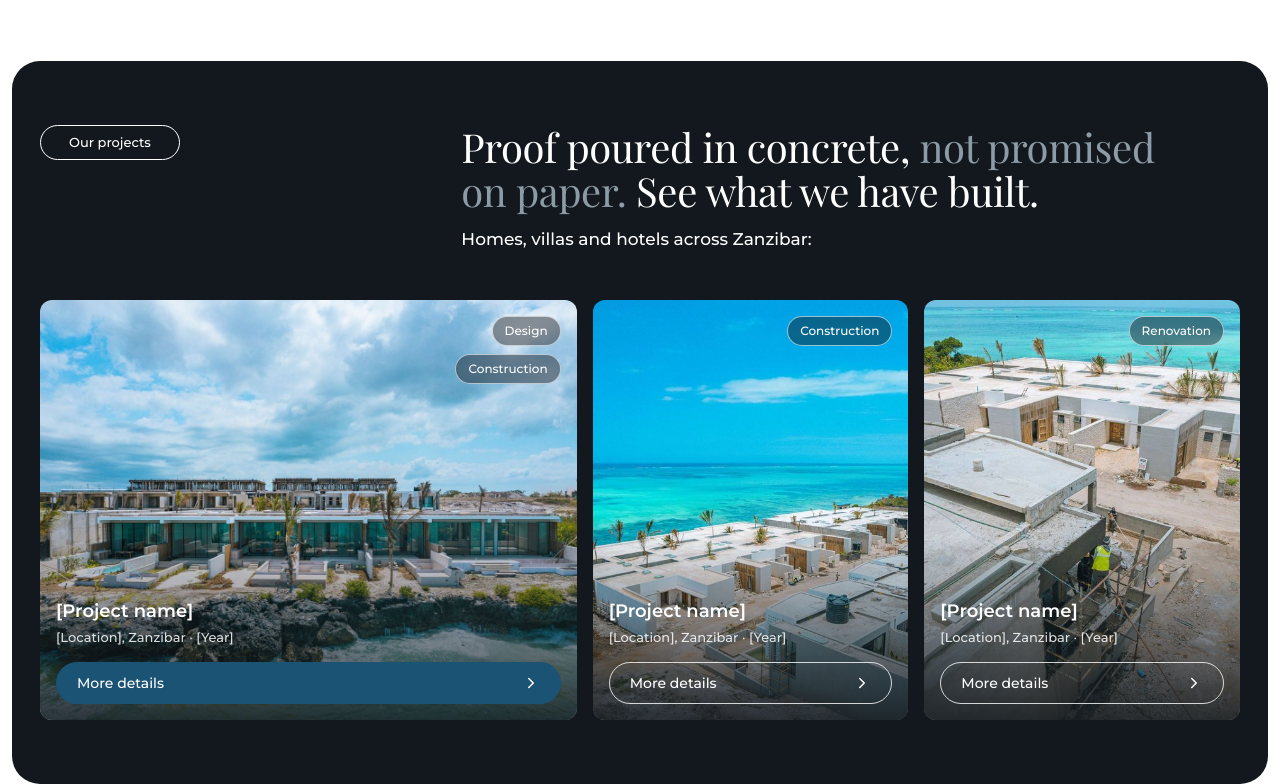
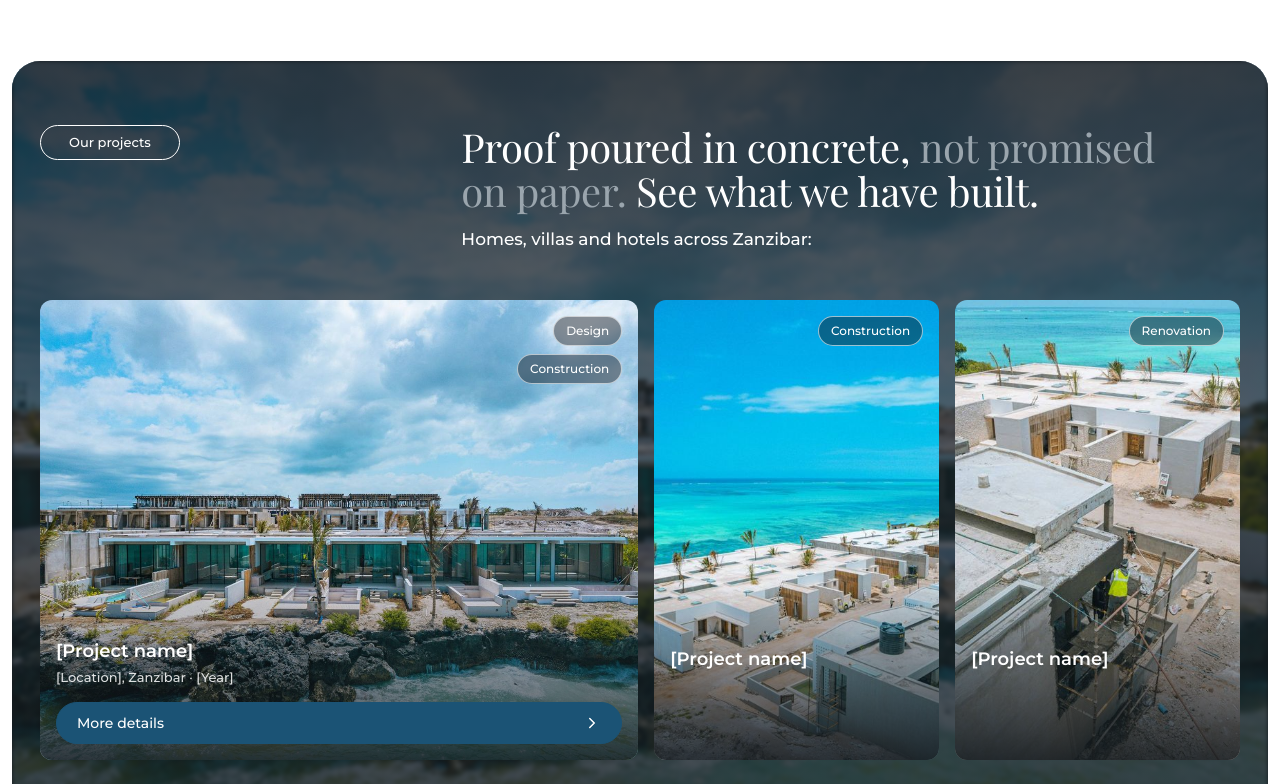
Before and after one commit to sankeymwakingwe/TheTaleHaus, a plain HTML site: page archfams/index.html in a window 1280 px wide. Shown: the part 1381-2165 px from the top of the page. Drawn offline with nearby package versions, Linux system fonts and the light colour scheme; a web font is replaced by a local one.

Commit message:
ArchFams: projects open where the cursor is, cover fills the panel
Hovering only affects the card under the cursor: that card widens (the
others narrow) and shows its place and More details, and its cover
photo crossfades in behind the whole Charcoal panel. The last card
picked stays open; keyboard focus works the same way. On phones the
cards stack with all details shown. Upload zip rebuilt.

Co-Authored-By: Claude Opus 5.5 <noreply@anthropic.com>
Claude-Session: https://claude.ai/code/session_01QyFDn1ibGGhZQkqv3ddCpt

```diff
--- a/archfams/assets/css/archfams.css
+++ b/archfams/assets/css/archfams.css
@@ -227,7 +227,7 @@ ul, ol { margin: 0; padding: 0; list-style: none; }
   display: grid; grid-template-columns: 56% 44%; height: clamp(220px, 24vw, 300px);
   border-radius: var(--radius-md); overflow: hidden; margin-bottom: var(--space-3);
 }
-.split-photo img, .project-photo img { width: 100%; height: 100%; object-fit: cover; }
+.split-photo img, .project-photo img { width: 100%; height: 100%; object-fit: cover; display: block; }
 .split-photo {
   display: grid; place-items: center; overflow: hidden;
   background:
@@ -249,39 +249,68 @@ ul, ol { margin: 0; padding: 0; list-style: none; }
 #services { margin-top: var(--space-3); }
 
 /* Projects (Charcoal panel) */
-.projects { background: #12181d; color: #fff; border-radius: var(--radius-lg); margin: 0 var(--space-3); }
-.projects .two-tone { color: #8d9ba6; }
+.projects { position: relative; overflow: hidden; isolation: isolate; background: #12181d; color: #fff; border-radius: var(--radius-lg); margin: 0 var(--space-3); }
+.projects > .wrap { position: relative; z-index: 1; }
+.projects .two-tone { color: #9aa5ad; }
 .projects .two-tone b { color: #fff; }
-.project-grid { display: grid; grid-template-columns: 1.7fr 1fr 1fr; gap: var(--space-4); }
+
+/* Cover of the active project behind the whole panel, crossfading */
+.projects-bg { position: absolute; inset: 0; z-index: 0; }
+.projects-bg img {
+  position: absolute; inset: 0; width: 100%; height: 100%; object-fit: cover;
+  opacity: 0; transform: scale(1.08); filter: blur(2px) saturate(1.05);
+  transition: opacity .9s ease, transform 1.6s var(--ease-out, ease);
+}
+.projects-bg img.is-active { opacity: 1; transform: scale(1); }
+.projects-bg::after {
+  content: ""; position: absolute; inset: 0;
+  background: linear-gradient(180deg, rgba(18, 24, 29, .82) 0%, rgba(18, 24, 29, .62) 45%, rgba(18, 24, 29, .78) 100%);
+}
+
+/* Cards: the active one is wide, the others narrow; hovering moves the width */
+.project-grid { display: flex; gap: var(--space-4); height: 460px; }
 .project {
-  position: relative; display: flex; flex-direction: column; justify-content: flex-end;
-  min-height: 420px; border-radius: var(--radius-md); overflow: hidden; color: #fff; text-decoration: none;
+  position: relative; flex: 1 1 0; min-width: 0; display: flex; flex-direction: column; justify-content: flex-end;
+  border-radius: var(--radius-md); overflow: hidden; color: #fff; text-decoration: none;
+  transition: flex-grow .8s var(--ease-out, ease);
 }
-.project-photo { position: absolute; inset: 0; transition: transform .4s ease; }
-.project:hover .project-photo { transform: scale(1.04); }
+.project.is-active { flex-grow: 2.1; }
+.project-photo { position: absolute; inset: 0; transition: transform .9s var(--ease-out, ease); }
+.project.is-active .project-photo { transform: scale(1.04); }
 .ph {
   background:
     linear-gradient(rgba(255, 255, 255, .06) 1px, transparent 1px) 0 0 / 32px 32px,
     linear-gradient(90deg, rgba(255, 255, 255, .06) 1px, transparent 1px) 0 0 / 32px 32px,
     #2f6c89;
-  display: grid; place-items: center;
 }
-.ph span { font: 600 12px/1 var(--sans); letter-spacing: .2em; text-transform: uppercase; opacity: .7; }
 .project .tags { position: absolute; top: var(--space-4); right: var(--space-4); display: grid; justify-items: end; gap: var(--space-2); }
-.tags li { font: 500 12px/1 var(--sans); padding: 8px 12px; border-radius: var(--radius-pill); background: rgba(18, 24, 29, .45); border: 1px solid rgba(255, 255, 255, .6); backdrop-filter: blur(6px); }
-.project-meta { position: relative; padding: var(--space-4); display: grid; gap: var(--space-1); background: linear-gradient(0deg, rgba(18, 24, 29, .85), rgba(18, 24, 29, 0)); padding-top: var(--space-8); }
-.project-meta .heading { font-size: 18px; font-weight: 600; }
-.project-meta .caption { color: rgba(255, 255, 255, .85); }
+.tags li { font: 500 12px/1 var(--sans); padding: 8px 12px; border-radius: var(--radius-pill); background: rgba(18, 24, 29, .45); border: 1px solid rgba(255, 255, 255, .6); backdrop-filter: blur(6px); white-space: nowrap; }
+.project-meta { position: relative; padding: var(--space-8) var(--space-4) var(--space-4); display: grid; gap: var(--space-1); background: linear-gradient(0deg, rgba(18, 24, 29, .85), rgba(18, 24, 29, 0)); }
+.project-meta .heading { font-size: 18px; font-weight: 600; white-space: nowrap; overflow: hidden; text-overflow: ellipsis; }
+.project-meta .caption { color: rgba(255, 255, 255, .85); white-space: nowrap; overflow: hidden; text-overflow: ellipsis; }
 .more {
   margin-top: var(--space-3); display: flex; align-items: center; justify-content: space-between;
   border: 1px solid rgba(255, 255, 255, .8); border-radius: var(--radius-pill); padding: 11px 20px;
-  font: 500 14px/1 var(--sans);
+  font: 500 14px/1 var(--sans); white-space: nowrap;
 }
-.more svg { width: 18px; height: 18px; }
-.more-filled { background: #1b5375; border-color: #1b5375; }
-.project:hover .more { background: #fff; border-color: #fff; color: #12181d; }
-@media (max-width: 980px) { .project-grid { grid-template-columns: 1fr 1fr; } .project-wide { grid-column: 1 / -1; } }
-@media (max-width: 640px) { .projects { margin: 0 var(--space-2); } .project-grid { grid-template-columns: 1fr; } .project { min-height: 360px; } }
+.more svg { width: 18px; height: 18px; flex: none; transition: transform .3s var(--ease-out, ease); }
+.project.is-active .more { background: #1b5375; border-color: #1b5375; }
+.project.is-active .more:hover { background: #fff; border-color: #fff; color: #12181d; }
+.project.is-active .more:hover svg { transform: translateX(4px); }
+
+/* Narrow cards keep only the name; details appear on the wide one */
+.project .caption, .project .more { transition: opacity .4s ease, transform .5s var(--ease-out, ease), background-color .2s ease, color .2s ease; }
+.project:not(.is-active) .caption, .project:not(.is-active) .more { opacity: 0; transform: translateY(12px); }
+.project:not(.is-active) .more { pointer-events: none; }
+.project:not(.is-active) .project-meta { gap: 0; }
+.project.is-active .caption, .project.is-active .more { transition-delay: .25s; }
+
+@media (max-width: 760px) {
+  .projects { margin: 0 var(--space-2); }
+  .project-grid { flex-direction: column; height: auto; }
+  .project, .project.is-active { flex: none; height: 340px; }
+  .project:not(.is-active) .caption, .project:not(.is-active) .more { opacity: 1; transform: none; pointer-events: auto; }
+}
 
 /* About */
 .audiences { display: grid; grid-template-columns: repeat(3, 1fr); gap: var(--space-6); }
@@ -388,21 +417,6 @@ ul, ol { margin: 0; padding: 0; list-style: none; }
 
 /* Project cards on desktop: the others dim, the photo darkens and the details slide up. */
 @media (hover: hover) and (pointer: fine) {
-  .project { transition: opacity .4s ease; }
-  .project-grid:hover .project:not(:hover) { opacity: .55; }
-  .project-photo::after { content: ""; position: absolute; inset: 0; background: rgba(18, 24, 29, .45); opacity: 0; transition: opacity .4s ease; }
-  .project:hover .project-photo::after { opacity: 1; }
-  .project-photo { transition: transform .9s var(--ease-out); }
-  .project:hover .project-photo { transform: scale(1.06); }
-  .project-meta .heading { transition: transform .5s var(--ease-out); transform: translateY(48px); }
-  .project-meta .caption { transition: transform .5s var(--ease-out), opacity .4s ease; transform: translateY(48px); }
-  .project .more { opacity: 0; transform: translateY(24px); transition: opacity .4s ease, transform .5s var(--ease-out), background-color .2s ease, color .2s ease; }
-  .project:hover .heading, .project:hover .caption, .project:focus-visible .heading, .project:focus-visible .caption { transform: none; }
-  .project:hover .more, .project:focus-visible .more { opacity: 1; transform: none; transition-delay: .05s; }
-  .project .more svg { transition: transform .3s var(--ease-out); }
-  .project .more:hover svg { transform: translateX(4px); }
-  .project .tags li { transition: transform .5s var(--ease-out); }
-  .project:hover .tags li { transform: translateY(-2px); }
   .project[data-cursor] { cursor: none; }
 
   /* Cursor follower */
--- a/archfams/assets/js/archfams.js
+++ b/archfams/assets/js/archfams.js
@@ -93,6 +93,24 @@
     marquee.classList.add("running");
   }
 
+  // Projects: the card under the cursor (or keyboard focus) widens, and its
+  // cover fills the panel behind. The last one picked stays open.
+  const grid = document.querySelector("[data-projects]");
+  if (grid) {
+    const cards = [...grid.querySelectorAll(".project")];
+    const covers = [...document.querySelectorAll(".projects-bg img")];
+    const pick = (i) => {
+      cards.forEach((c, k) => c.classList.toggle("is-active", k === i));
+      covers.forEach((c, k) => c.classList.toggle("is-active", k === i));
+    };
+    cards.forEach((card, i) => {
+      card.addEventListener("pointerenter", (e) => { if (e.pointerType === "mouse") pick(i); });
+      card.addEventListener("focus", () => pick(i));
+    });
+    // Load every cover up front so the crossfade never waits on the network.
+    covers.forEach((img) => { img.loading = "eager"; });
+  }
+
   document.querySelectorAll("[data-year]").forEach((el) => { el.textContent = new Date().getFullYear(); });
 
   // Enquiry form: sends to api/contact.php; if that can't be reached (for
--- a/archfams/index.html
+++ b/archfams/index.html
@@ -128,6 +128,12 @@
 
   <!-- Projects (ADEMI format): Charcoal panel, label left, two-tone headline right -->
   <section class="section projects" id="projects">
+    <!-- The hovered project's cover fills the panel behind everything -->
+    <div class="projects-bg" aria-hidden="true">
+      <img class="is-active" src="images/projects/project-1.jpg" alt="" loading="lazy">
+      <img src="images/projects/project-2.jpg" alt="" loading="lazy">
+      <img src="images/projects/project-3.jpg" alt="" loading="lazy">
+    </div>
     <div class="wrap">
       <div class="split-head" data-reveal>
         <p class="pill-label">Our projects</p>
@@ -136,15 +142,15 @@
           <p class="sub">Homes, villas and hotels across Zanzibar:</p>
         </div>
       </div>
-      <div class="project-grid">
+      <div class="project-grid" data-projects>
         <!-- Replace each project's name, place, type and photo (images/projects/project-1.jpg …) after the first shoot. -->
-        <a class="project project-wide" href="#contact" data-reveal data-cursor="View" style="--d: 0.00s">
+        <a class="project is-active" href="#contact" data-reveal data-cursor="View" style="--d: 0.00s">
           <div class="project-photo ph"><img src="images/projects/project-1.jpg" alt="Seafront villas with glass fronts and private terraces" width="1400" height="932" loading="lazy"></div>
           <ul class="tags"><li>Design</li><li>Construction</li></ul>
           <div class="project-meta">
             <h3 class="heading">[Project name]</h3>
             <p class="caption">[Location], Zanzibar · [Year]</p>
-            <span class="more more-filled">More details <svg aria-hidden="true" viewBox="0 0 24 24"><use href="#i-chevron"/></svg></span>
+            <span class="more">More details <svg aria-hidden="true" viewBox="0 0 24 24"><use href="#i-chevron"/></svg></span>
           </div>
         </a>
         <a class="project" href="#contact" data-reveal data-cursor="View" style="--d: 0.10s">
```
Also changed, not shown: 1 other file.
